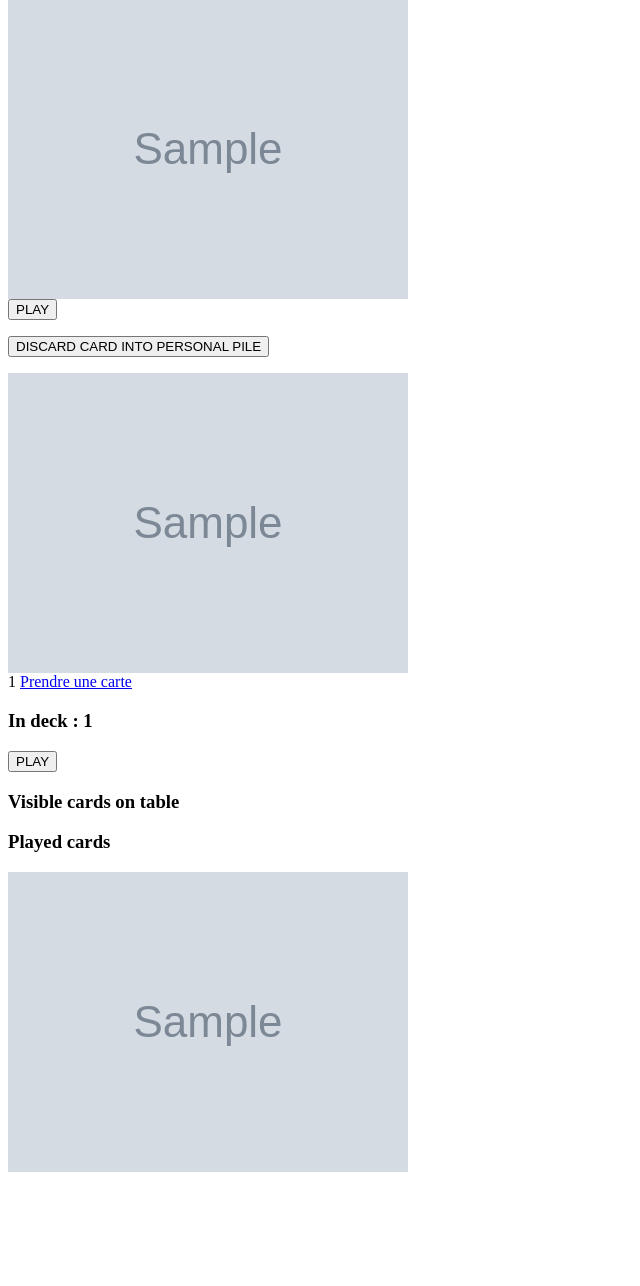
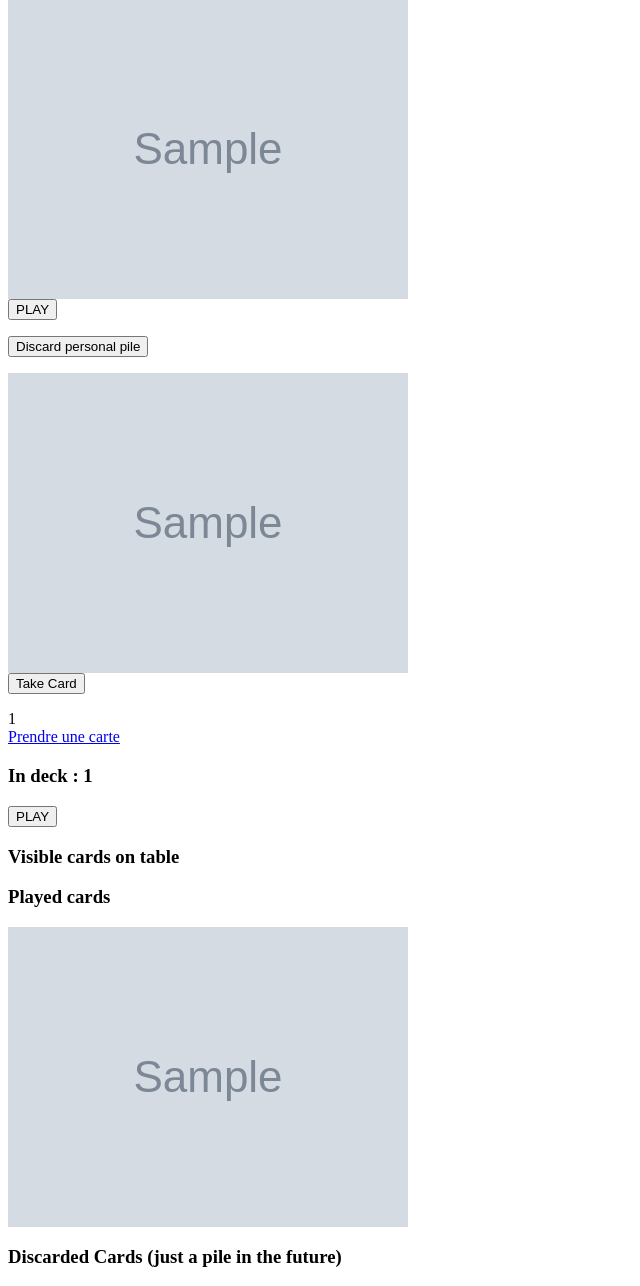
Before and after one commit to kozmarti/Universal-card-game, a Symfony app: template templates/home/_game_cards.html.twig in a window 1280 px wide. Shown: the part 368-1654 px from the top of the page, without its empty margins (0-640 px from the left). Before the commit the page ends 1540 px from the top, so only its background shows below. Run offline with Twig, Linux system fonts and the light colour scheme; the template is opened without the code that fills it: most values are stand-ins (such as "Sample title", 1, 10 or a date in 2020); grey boxes marked "Sample" are stand-in pictures; some libraries are stand-ins or nearby versions.

Commit message:
added take card and put aside

```diff
--- a/src/Controller/HomeController.php
+++ b/src/Controller/HomeController.php
@@ -88,20 +88,16 @@ class HomeController extends AbstractController
         $zone = $zoneRepository->findOneBy([]);
         $form = $this->createForm(ZoneType::class, $zone);
         $form->handleRequest($request);
-
         $players=$userRepository->findAll();
         $deckCards=$cardRepository->findBy(['isInDeck' => true]);
         $lastPlayedCard=$cardRepository->findLastPlayedCard();
         $users = $userRepository->findAll();
-
-
 
         if ($form->isSubmitted() && $form->isValid()) {
             $entityManager->persist($zone);
             $entityManager->flush();
             return $this->json($zone, 200);
         }
-
 
         $zones = $zoneRepository->findAll();
         foreach ($zones as $zone) {
--- a/templates/home/_game_cards.html.twig
+++ b/templates/home/_game_cards.html.twig
@@ -16,6 +16,7 @@
                 <div class="hidden-card-background">
             <img class="hidden-card" src="{{ c.image }}" alt="">
                 </div>
+
             {% endif %}
             {% endif %}
 
@@ -50,8 +51,8 @@
                     <button type="submit">PLAY</button>
                 </form>
                 <form action="{{ path("discard_card_personal") }}" method="post">
-                    <input type="hidden" name="card-to-play" value="{{ c.id }}">
-                    <button type="submit">DISCARD CARD INTO PERSONAL PILE</button>
+                    <input type="hidden" name="card-to-discard" value="{{ c.id }}">
+                    <button type="submit">Discard personal pile</button>
                 </form>
             {% endif %}
         {% endif %}
@@ -62,17 +63,22 @@
                 <div class="hidden-card-background">
                     <img class="hidden-card" src="{{ c.image }}" alt="">
                 </div>
+                <form action="{{ path("take_card") }}" method="post">
+                    <input type="hidden" name="card-to-take" value="{{ c.id }}">
+                    <button type="submit">Take Card</button>
+                </form>
+
                 {{ loop.index }}
             {% endif %}
         {% endif %}
     {% endfor %}
 
 
-  {% include '/home/_game-distrib-one-card.html.twig' %}
+
 
 
 </div>
-
+{% include '/home/_game-distrib-one-card.html.twig' %}
 
 <h3> In deck : {{ count_cards_in_deck}} </h3>
 
@@ -91,6 +97,15 @@
     {% for c in cards %}
         {%  if c.isVisible %}
             <img src="{{ c.image }}" alt="">
+            <form action="{{ path("take_card") }}" method="post">
+                <input type="hidden" name="card-to-take" value="{{ c.id }}">
+                <button type="submit">Take Card</button>
+            </form>
+
+            <form action="{{ path("discard_card") }}" method="post">
+                <input type="hidden" name="card-to-discard" value="{{ c.id }}">
+                <button type="submit">Discard into global pile</button>
+            </form>
         {% endif %}
     {% endfor %}
 </div>
@@ -101,3 +116,12 @@
        <img src="{{ last_played_card.image }}" alt="">
     {% endif %}
 </div>
+
+<div class="card-container">
+    <h3> Discarded Cards (just a pile in the future) </h3>
+    {% for c in cards %}
+        {%  if c.isDiscard %}
+            <img src="{{ c.image }}" alt="">
+        {% endif %}
+    {% endfor %}
+</div>
```
Also changed, not shown: src/Controller/DistributionController.php (+46 -3 lines).
